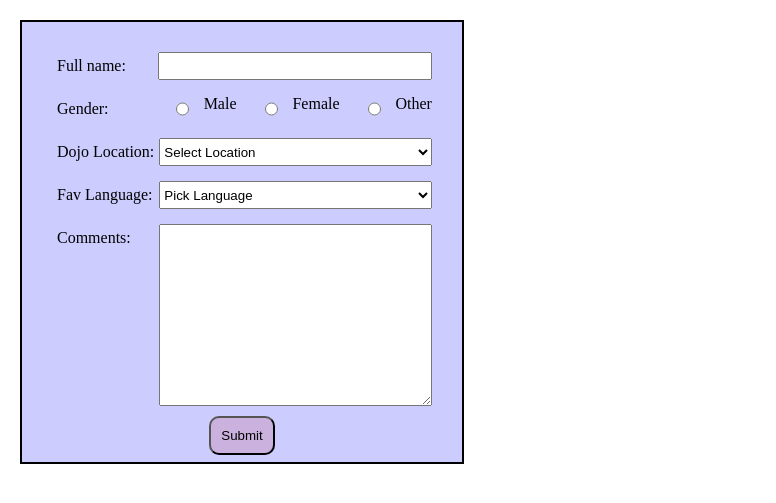
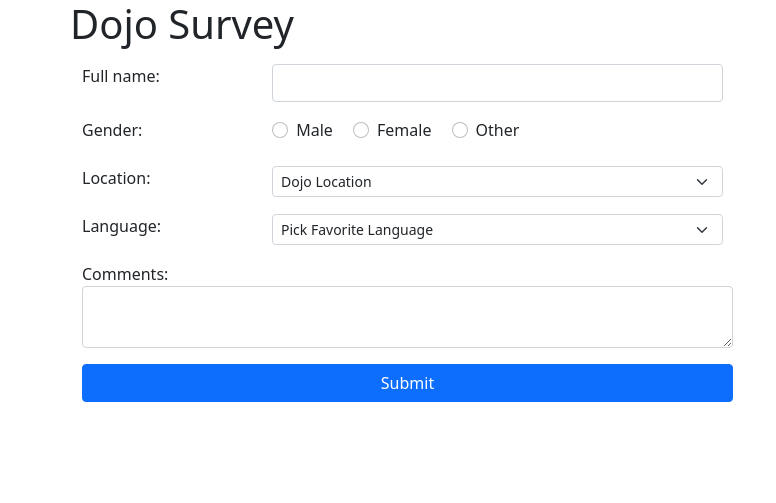
Before and after one commit to tianali/django_dojo_survey, a Django app: page / in a window 1280 px wide. Shown: the top 503 px of the page, without its empty margins (0-776 px from the left). Run offline with Django 3.2, Linux system fonts and the light colour scheme.

Commit message:
updated index.html by using bootstrap

```diff
--- a/main_app/static/css/style.css
+++ b/main_app/static/css/style.css
@@ -14,31 +14,6 @@
     border: 2px solid black;
 }
 
-.section {
-    margin: 5px;
-    padding: 5px;
-    display: flex;
-    justify-content: space-between;
+p {
+    margin: 10px;
 }
-
-.label {
-    width: 100px;
-    padding: 5px;
-    text-align: left;
-    display: inline;
-}
-
-#fname, #location, #language {
-    width: 280px;
-}
-
-#comments {
-    width: 280px;
-    height: 180px;
-}
-
-#button {
-    padding: 10px;
-    border-radius: 10px;
-    background-color: rgb(203, 177, 221);
-}
--- a/main_app/templates/index.html
+++ b/main_app/templates/index.html
@@ -5,35 +5,48 @@
     <meta http-equiv="X-UA-Compatible" content="IE=edge">
     <meta name="viewport" content="width=device-width, initial-scale=1.0">
     <script src="https://ajax.googleapis.com/ajax/libs/jquery/3.6.0/jquery.min.js"></script>
+    <link href="https://cdn.jsdelivr.net/npm/bootstrap@5.0.2/dist/css/bootstrap.min.css" rel="stylesheet" integrity="sha384-EVSTQN3/azprG1Anm3QDgpJLIm9Nao0Yz1ztcQTwFspd3yD65VohhpuuCOmLASjC" crossorigin="anonymous">
     <title>Dojo Survey</title>
     {% load static %}
-    <link rel="stylesheet" href="{% static 'css/style.css' %}">
+    <!-- <link rel="stylesheet" href="{% static 'css/style.css' %}"> -->
     <script src="{% static 'js/script.js' %}"></script>
 </head>
 <body>
     <div class="container">
         <form action="/create" method="POST">
             {% csrf_token %}
-            <div class="section">
-                <label class="label">Full name: </label>
-                <input type="text" id="fname" name="fname">
+            <h1 class="mb-3 row">Dojo Survey</h1>
+            <div class="row mb-3">
+                <label for="fname" class="form-label col-sm-2">Full name: </label>
+                <div class="col-sm-5">
+                    <input type="text" class="form-control" name="fname">
+                </div>
             </div>
 
-            <div class="section">
-                <label class="label">Gender: </label>
-                <input type="radio" id="male" name="gender" value="Male">
-                <label for="male">Male</label><br>
-                <input type="radio" id="female" name="gender" value="Female">
-                <label for="female">Female</label><br>
-                <input type="radio" id="other" name="gender" value="Other">
-                <label for="other">Other</label>
+            <div>
+                <label for="gender" class="form-label col-sm-2">Gender: </label>
+                <div class="form-check form-check-inline">
+                    <input type="radio" class="form-check-input col-sm-2" name="gender" value="Male">
+                    <label class="form-check-label" for="male">Male</label>
+                </div>
+                <div class="form-check form-check-inline">
+                    <input type="radio" class="form-check-input col-sm-2" name="gender" value="Female">
+                    <label class="form-check-label" for="male">Female</label>
+                </div>
+                <div class="form-check form-check-inline">
+                    <input type="radio" class="form-check-input" name="gender" value="Other">
+                    <label class="form-check-label" for="male">Other</label>
+                </div>
             </div>
 
-            <div class="section">
-                <label class="label">Dojo Location: </label>
-                <select id="location" name="location">
+            <div class="row mb-3 mt-3">
+                <div class="col-sm-2">
+                    <label class="form-label col-sm-2">Location: </label>
+                </div>
+                <div class="col-sm-5">
+                    <select class="form-select form-select-sm" name="location">
                         <option value="none" selected disabled hidden>
-                        Select Location</option>
+                            Dojo Location</option>
                         <option value="Bellevue, WA">Bellevue, WA</option>
                         <option value="Boise, ID">Boise, ID</option>
                         <option value="Chicago, IL">Chicago, IL</option>
@@ -42,26 +55,29 @@
                         <option value="Silicon Valley, CA">Silicon Valley, CA</option>
                     </select>
                 </div>
+            </div>
 
-            <div class="section">
-                <label class="label">Fav Language: </label>
-                <select id="language" name="language">
+            <div class="row mb-3 mt-3">
+                <label class="form-label col-sm-2">Language: </label>
+                <div class="col-sm-5">
+                    <select class="form-select form-select-sm" name="language">
                         <option value="none" selected disabled hidden>
-                        Pick Language
+                            Pick Favorite Language
                         </option>
                         <option value="Python">Python</option>
                         <option value="MERN">MERN</option>
                         <option value="Java">Java</option>
                     </select>
                 </div>
+            </div>
 
-            <div class="section">
-                <label class="label">Comments: </label>
-                <textarea id="comments" name="comments">
+            <div class="form-group col-sm-7 mb-3">
+                <label for="comments">Comments: </label>
+                <textarea class="form-control" id="comments" name="comments">
                 </textarea>
             </div>
 
-            <button type="submit" href="/result" id="button">Submit</button>
+            <button type="submit" href="/result" class="btn btn-primary justify-content-center col-md-7">Submit</button>
         </form>
     </div>
     <script src="script.js"></script>
```
Also changed, not shown: db.sqlite3. Lines whose indentation alone changed are shown as unchanged.
